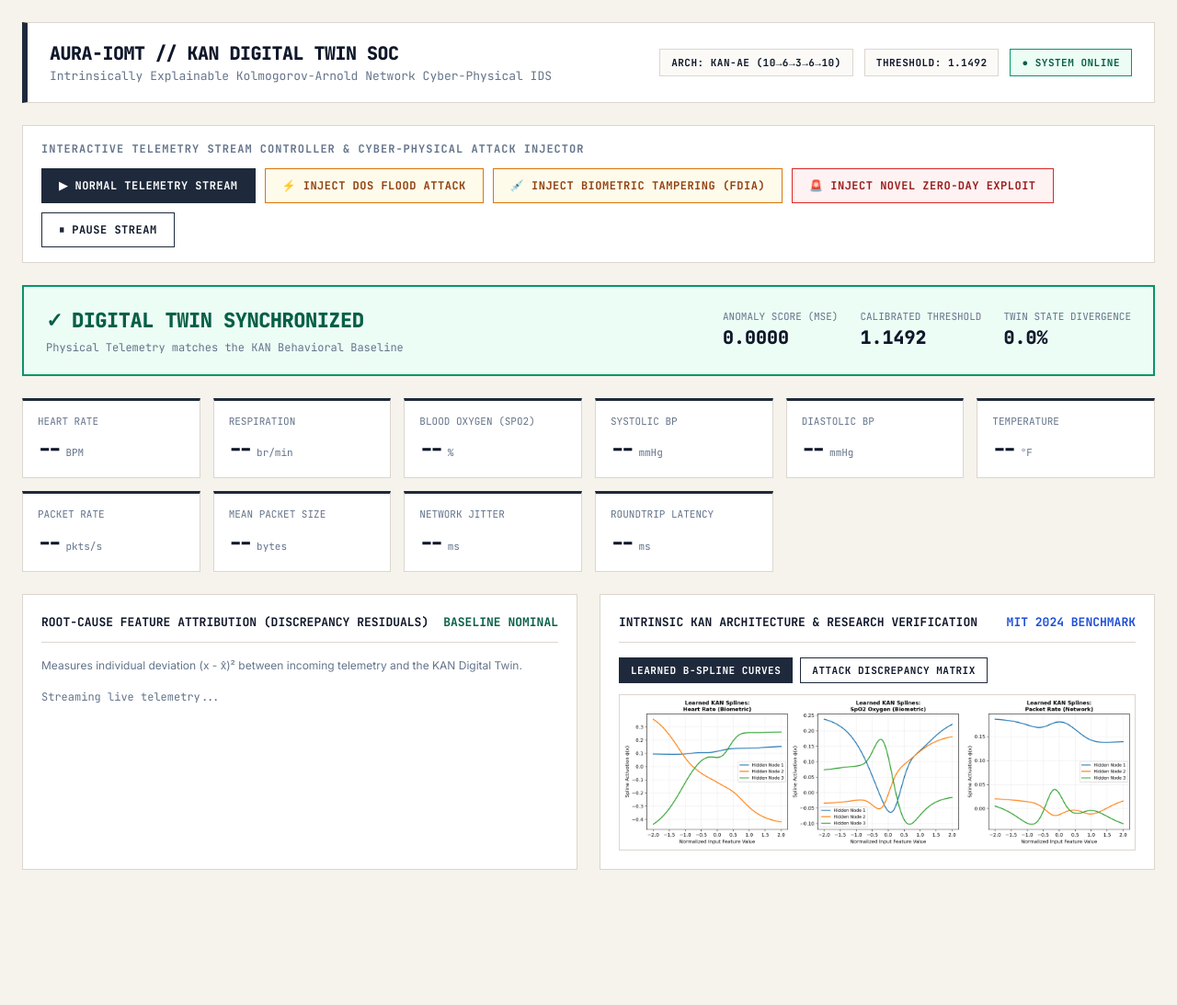
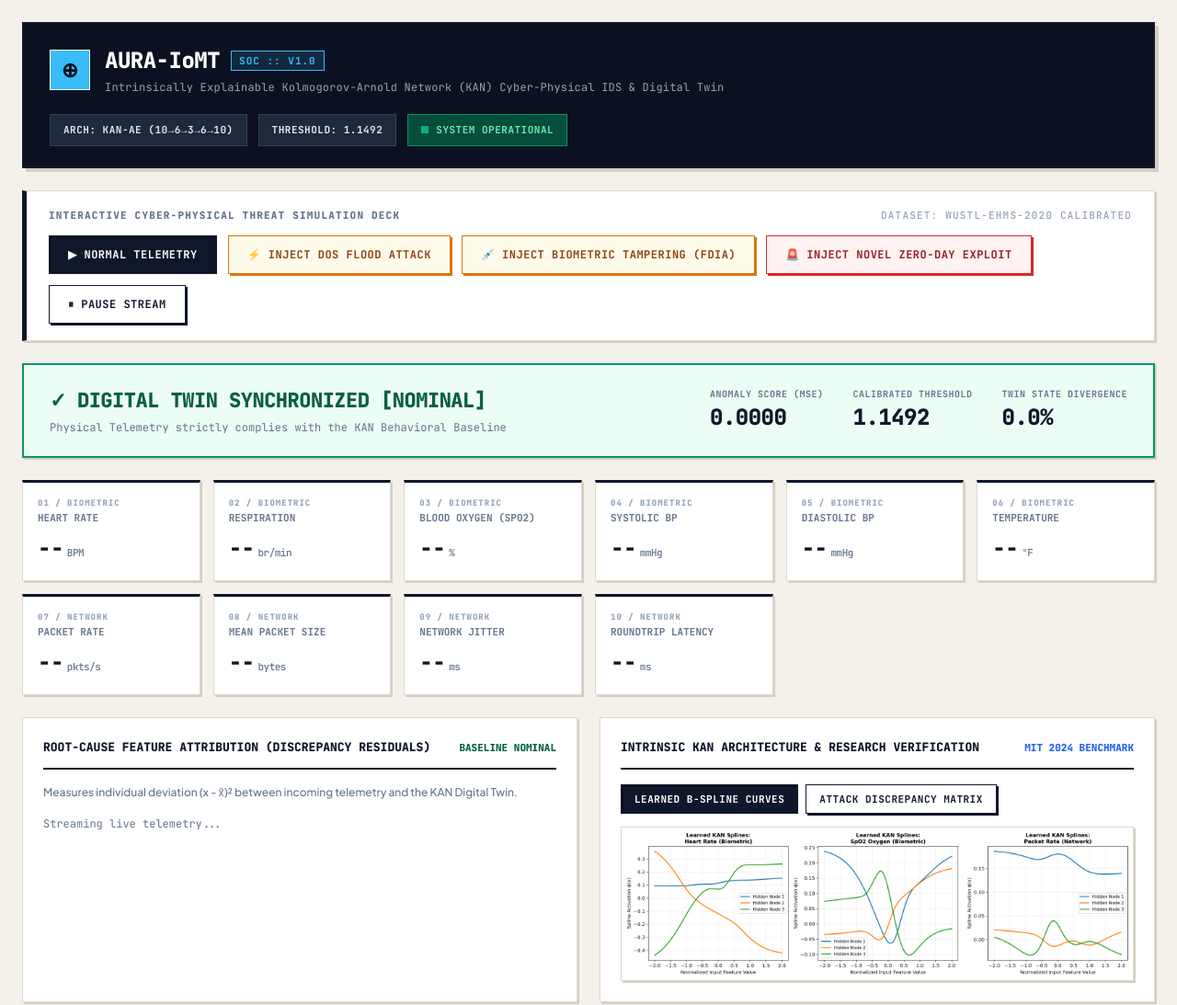
Before and after one commit to Rahularo123/kan-implemented-ids-digital-twin, a plain HTML site: page frontend/index.html in a window 1280 px wide. Shown: the whole page at 92% size. Before the commit the page ends 970 px from the top, so only its background shows below. Drawn offline with Linux system fonts and the light colour scheme; no server answers.

Commit message:
improved frontend

```diff
--- a/frontend/index.html
+++ b/frontend/index.html
@@ -3,32 +3,45 @@
 <head>
   <meta charset="UTF-8">
   <meta name="viewport" content="width=device-width, initial-scale=1.0">
-  <title>AURA-IoMT :: KAN Digital Twin SOC</title>
+  <title>AURA-IoMT // KAN Digital Twin SOC</title>
   <link rel="stylesheet" href="/frontend/style.css">
   <link rel="preconnect" href="https://fonts.googleapis.com">
   <link rel="preconnect" href="https://fonts.gstatic.com" crossorigin>
-  <link href="https://fonts.googleapis.com/css2?family=Inter:wght@400;600;700&family=JetBrains+Mono:wght@400;600;700;800&display=swap" rel="stylesheet">
 </head>
 <body>
 
-  <!-- HEADER -->
+  <!-- HIGH-CONTRAST COMMAND HEADER -->
   <header>
-    <div>
-      <div class="brand-title">AURA-IoMT // KAN Digital Twin SOC</div>
-      <div class="brand-subtitle">Intrinsically Explainable Kolmogorov-Arnold Network Cyber-Physical IDS</div>
+    <div class="brand-wrapper">
+      <div class="brand-icon-box">⊕</div>
+      <div>
+        <div class="brand-title">
+          <span>AURA-IoMT</span>
+          <span class="brand-badge">SOC :: V1.0</span>
+        </div>
+        <div class="brand-subtitle">
+          Intrinsically Explainable Kolmogorov-Arnold Network (KAN) Cyber-Physical IDS & Digital Twin
+        </div>
+      </div>
     </div>
     <div class="header-badges">
       <div class="badge" id="modelArchBadge">ARCH: KAN-AE (10→6→3→6→10)</div>
       <div class="badge" id="thresholdBadge">THRESHOLD: 1.1492</div>
-      <div class="badge badge-green" id="systemStatusBadge">● SYSTEM ONLINE</div>
+      <div class="badge badge-green" id="systemStatusBadge">
+        <span class="pulse-dot"></span>
+        <span>SYSTEM OPERATIONAL</span>
+      </div>
     </div>
   </header>
 
   <!-- ATTACK SIMULATION CONTROL DECK -->
   <div class="control-deck">
-    <div class="deck-title">Interactive Telemetry Stream Controller & Cyber-Physical Attack Injector</div>
+    <div class="deck-title">
+      <span>Interactive Cyber-Physical Threat Simulation Deck</span>
+      <span style="color: var(--text-light); font-weight: 500;">DATASET: WUSTL-EHMS-2020 CALIBRATED</span>
+    </div>
     <div class="button-group">
-      <button id="btnNormal" class="active" onclick="setScenario('Normal')">▶ Normal Telemetry Stream</button>
+      <button id="btnNormal" class="active" onclick="setScenario('Normal')">▶ Normal Telemetry</button>
       <button id="btnDos" class="btn-warn" onclick="setScenario('DoS_Flooding')">⚡ Inject DoS Flood Attack</button>
       <button id="btnInjection" class="btn-warn" onclick="setScenario('Data_Injection')">💉 Inject Biometric Tampering (FDIA)</button>
       <button id="btnZeroDay" class="btn-danger" onclick="setScenario('ZeroDay_Replay')">🚨 Inject Novel Zero-Day Exploit</button>
@@ -40,10 +53,10 @@
   <div class="twin-banner" id="twinBanner">
     <div>
       <div class="twin-status-text" id="twinStatusText">
-        <span>✓</span> DIGITAL TWIN SYNCHRONIZED
+        <span>✓</span> DIGITAL TWIN SYNCHRONIZED [NOMINAL]
       </div>
       <div style="font-family: var(--font-mono); font-size: 12px; color: var(--text-muted); margin-top: 4px;">
-        Physical Telemetry matches the KAN Behavioral Baseline
+        Physical Telemetry strictly complies with the KAN Behavioral Baseline
       </div>
     </div>
     <div class="twin-metrics">
@@ -65,42 +78,52 @@
   <!-- TELEMETRY SENSOR GRID -->
   <div class="telemetry-grid">
     <div class="telemetry-card" id="card_hr">
+      <div class="card-index">01 / BIOMETRIC</div>
       <div class="card-title">Heart Rate</div>
       <div class="card-value"><span id="val_hr">--</span><span class="card-unit">BPM</span></div>
     </div>
     <div class="telemetry-card" id="card_resp">
+      <div class="card-index">02 / BIOMETRIC</div>
       <div class="card-title">Respiration</div>
       <div class="card-value"><span id="val_resp">--</span><span class="card-unit">br/min</span></div>
     </div>
     <div class="telemetry-card" id="card_spo2">
+      <div class="card-index">03 / BIOMETRIC</div>
       <div class="card-title">Blood Oxygen (SpO2)</div>
       <div class="card-value"><span id="val_spo2">--</span><span class="card-unit">%</span></div>
     </div>
     <div class="telemetry-card" id="card_bpsys">
+      <div class="card-index">04 / BIOMETRIC</div>
       <div class="card-title">Systolic BP</div>
       <div class="card-value"><span id="val_bpsys">--</span><span class="card-unit">mmHg</span></div>
     </div>
     <div class="telemetry-card" id="card_bpdia">
+      <div class="card-index">05 / BIOMETRIC</div>
       <div class="card-title">Diastolic BP</div>
       <div class="card-value"><span id="val_bpdia">--</span><span class="card-unit">mmHg</span></div>
     </div>
     <div class="telemetry-card" id="card_temp">
+      <div class="card-index">06 / BIOMETRIC</div>
       <div class="card-title">Temperature</div>
       <div class="card-value"><span id="val_temp">--</span><span class="card-unit">°F</span></div>
     </div>
     <div class="telemetry-card" id="card_prate">
+      <div class="card-index">07 / NETWORK</div>
       <div class="card-title">Packet Rate</div>
       <div class="card-value"><span id="val_prate">--</span><span class="card-unit">pkts/s</span></div>
     </div>
     <div class="telemetry-card" id="card_psize">
+      <div class="card-index">08 / NETWORK</div>
       <div class="card-title">Mean Packet Size</div>
       <div class="card-value"><span id="val_psize">--</span><span class="card-unit">bytes</span></div>
     </div>
     <div class="telemetry-card" id="card_jitter">
+      <div class="card-index">09 / NETWORK</div>
       <div class="card-title">Network Jitter</div>
       <div class="card-value"><span id="val_jitter">--</span><span class="card-unit">ms</span></div>
     </div>
     <div class="telemetry-card" id="card_latency">
+      <div class="card-index">10 / NETWORK</div>
       <div class="card-title">Roundtrip Latency</div>
       <div class="card-value"><span id="val_latency">--</span><span class="card-unit">ms</span></div>
     </div>
@@ -113,13 +136,12 @@
     <div class="panel">
       <div class="panel-header">
         <span>Root-Cause Feature Attribution (Discrepancy Residuals)</span>
-        <span id="xaiStatusPill" style="color: var(--status-safe-text);">BASELINE NOMINAL</span>
+        <span id="xaiStatusPill" style="color: var(--status-safe-text); font-size: 11px;">BASELINE NOMINAL</span>
       </div>
       <div style="font-size: 12px; color: var(--text-muted); margin-bottom: 16px;">
         Measures individual deviation (x - x̂)² between incoming telemetry and the KAN Digital Twin.
       </div>
       <div id="causeList">
-        <!-- Injected via JavaScript -->
         <div style="font-family: var(--font-mono); font-size: 12px; color: var(--text-muted);">
           Streaming live telemetry...
         </div>
@@ -130,7 +152,7 @@
     <div class="panel">
       <div class="panel-header">
         <span>Intrinsic KAN Architecture & Research Verification</span>
-        <span style="color: var(--accent-blue);">MIT 2024 BENCHMARK</span>
+        <span style="color: #2563eb; font-size: 11px;">MIT 2024 BENCHMARK</span>
       </div>
       <div class="tab-group">
         <button class="tab-btn active" id="tabSplines" onclick="switchVisualTab('splines')">Learned B-Spline Curves</button>
--- a/frontend/style.css
+++ b/frontend/style.css
@@ -1,22 +1,30 @@
 /*
   frontend/style.css
-  Industrial / Clinical Medical SOC Dashboard
-  Light Theme (Warm Cream / Off-White, Architectural Slate)
-  Strict Sharp-Edge Aesthetic (0px border-radius)
+  High-Impact Clinical SOC Dashboard
+  Theme: Warm Architectural Cream & Bone White with Obsidian Command Bar
+  Strict Sharp-Edge Aesthetic (0px border-radius everywhere)
 */
 
+@import url('https://fonts.googleapis.com/css2?family=JetBrains+Mono:wght@400;500;700;800&family=Plus+Jakarta+Sans:wght@500;600;700;800&display=swap');
+
 :root {
-  --bg-main: #f5f3ec;
+  --bg-page: #f4f1ea;
   --bg-card: #ffffff;
-  --bg-card-subtle: #fbfaf7;
-  --border-main: #dcd6cd;
-  --border-dark: #1e293b;
+  --bg-surface: #faf8f5;
+
+  --border-subtle: #ded8ce;
+  --border-strong: #0f172a;
+  --shadow-sharp: 4px 4px 0px #d5cfc3;
+  --shadow-sharp-sm: 2px 2px 0px #d5cfc3;
+
+  --header-bg: #0b1120;
+  --header-text: #f8fafc;
+  --header-muted: #94a3b8;
+  --header-accent: #38bdf8;
+
   --text-main: #0f172a;
   --text-muted: #64748b;
-  --text-dim: #94a3b8;
-
-  --accent-blue: #1d4ed8;
-  --accent-cyan: #0284c7;
+  --text-light: #94a3b8;
 
   --status-safe-bg: #ecfdf5;
   --status-safe-border: #059669;
@@ -30,7 +38,7 @@
   --status-warn-border: #d97706;
   --status-warn-text: #92400e;
 
-  --font-sans: 'Inter', -apple-system, BlinkMacSystemFont, "Segoe UI", Roboto, sans-serif;
+  --font-sans: 'Plus Jakarta Sans', -apple-system, BlinkMacSystemFont, "Segoe UI", Roboto, sans-serif;
   --font-mono: 'JetBrains Mono', 'Courier New', Courier, monospace;
 }
 
@@ -42,7 +50,7 @@
 }
 
 body {
-  background-color: var(--bg-main);
+  background-color: var(--bg-page);
   color: var(--text-main);
   font-family: var(--font-sans);
   line-height: 1.5;
@@ -51,57 +59,113 @@ body {
 }
 
 /* -------------------------------------------------------------
-   Header
+   COMMAND HEADER (High-Contrast Obsidian & Cyan)
+   Instantly distinguishable and authoritative
 ------------------------------------------------------------- */
 header {
-  background: var(--bg-card);
-  border: 1px solid var(--border-main);
-  border-left: 6px solid var(--border-dark);
-  padding: 18px 24px;
+  background: var(--header-bg);
+  color: var(--header-text);
+  border: 2px solid var(--border-strong);
+  box-shadow: var(--shadow-sharp);
+  padding: 22px 28px;
   margin-bottom: 24px;
   display: flex;
   justify-content: space-between;
   align-items: center;
   flex-wrap: wrap;
+  gap: 20px;
+  position: relative;
+}
+
+.brand-wrapper {
+  display: flex;
+  align-items: center;
   gap: 16px;
+}
+
+.brand-icon-box {
+  width: 44px;
+  height: 44px;
+  background: var(--header-accent);
+  color: var(--header-bg);
+  display: flex;
+  align-items: center;
+  justify-content: center;
+  font-family: var(--font-mono);
+  font-size: 22px;
+  font-weight: 900;
+  border: 1px solid #ffffff;
 }
 
 .brand-title {
   font-family: var(--font-mono);
-  font-size: 20px;
+  font-size: 24px;
   font-weight: 800;
   letter-spacing: -0.5px;
-  color: var(--text-main);
-  text-transform: uppercase;
+  color: #ffffff;
+  display: flex;
+  align-items: center;
+  gap: 12px;
+}
+
+.brand-badge {
+  font-size: 11px;
+  font-weight: 700;
+  background: rgba(56, 189, 248, 0.15);
+  color: var(--header-accent);
+  border: 1px solid var(--header-accent);
+  padding: 2px 8px;
+  letter-spacing: 1px;
 }
 
 .brand-subtitle {
-  font-size: 13px;
-  color: var(--text-muted);
   font-family: var(--font-mono);
+  font-size: 12px;
+  color: var(--header-muted);
+  margin-top: 2px;
+  letter-spacing: 0.2px;
 }
 
 .header-badges {
   display: flex;
   gap: 12px;
   align-items: center;
+  flex-wrap: wrap;
 }
 
 .badge {
   font-family: var(--font-mono);
   font-size: 11px;
   font-weight: 700;
-  padding: 6px 12px;
+  padding: 8px 14px;
   text-transform: uppercase;
   letter-spacing: 0.5px;
-  border: 1px solid var(--border-main);
-  background: var(--bg-card-subtle);
+  border: 1px solid #334155;
+  background: #1e293b;
+  color: #e2e8f0;
 }
 
 .badge-green {
-  background: var(--status-safe-bg);
-  color: var(--status-safe-text);
-  border-color: var(--status-safe-border);
+  background: #064e3b;
+  color: #6ee7b7;
+  border-color: #059669;
+  display: flex;
+  align-items: center;
+  gap: 8px;
+}
+
+.pulse-dot {
+  width: 8px;
+  height: 8px;
+  background: #10b981;
+  display: inline-block;
+  animation: pulse 1.8s infinite;
+}
+
+@keyframes pulse {
+  0% { opacity: 1; transform: scale(1); }
+  50% { opacity: 0.3; transform: scale(0.85); }
+  100% { opacity: 1; transform: scale(1); }
 }
 
 /* -------------------------------------------------------------
@@ -109,24 +173,28 @@ header {
 ------------------------------------------------------------- */
 .control-deck {
   background: var(--bg-card);
-  border: 1px solid var(--border-main);
-  padding: 16px 20px;
+  border: 1px solid var(--border-subtle);
+  border-left: 5px solid var(--border-strong);
+  box-shadow: var(--shadow-sharp-sm);
+  padding: 18px 24px;
   margin-bottom: 24px;
 }
 
 .deck-title {
   font-family: var(--font-mono);
-  font-size: 12px;
-  font-weight: 700;
+  font-size: 11px;
+  font-weight: 800;
   color: var(--text-muted);
   text-transform: uppercase;
-  margin-bottom: 12px;
-  letter-spacing: 1px;
+  margin-bottom: 14px;
+  letter-spacing: 1.2px;
+  display: flex;
+  justify-content: space-between;
 }
 
 .button-group {
   display: flex;
-  gap: 10px;
+  gap: 12px;
   flex-wrap: wrap;
 }
 
@@ -134,67 +202,87 @@ button {
   font-family: var(--font-mono);
   font-size: 12px;
   font-weight: 700;
-  padding: 10px 18px;
+  padding: 12px 20px;
   cursor: pointer;
   text-transform: uppercase;
   letter-spacing: 0.5px;
-  border: 1px solid var(--border-dark);
+  border: 1.5px solid var(--border-strong);
   background: var(--bg-card);
   color: var(--text-main);
-  transition: all 0.15s ease;
+  box-shadow: 2px 2px 0px var(--border-strong);
+  transition: all 0.1s ease;
 }
 
 button:hover {
-  background: var(--border-dark);
+  background: var(--border-strong);
   color: #ffffff;
+  transform: translate(-1px, -1px);
+  box-shadow: 3px 3px 0px #000000;
+}
+
+button:active {
+  transform: translate(1px, 1px);
+  box-shadow: 1px 1px 0px #000000;
 }
 
 button.active {
-  background: var(--border-dark);
+  background: var(--border-strong);
   color: #ffffff;
+  box-shadow: inset 1px 1px 2px rgba(0,0,0,0.5);
 }
 
 button.btn-danger {
   border-color: var(--status-danger-border);
   color: var(--status-danger-text);
   background: var(--status-danger-bg);
+  box-shadow: 2px 2px 0px var(--status-danger-border);
 }
 
 button.btn-danger:hover, button.btn-danger.active {
   background: var(--status-danger-border);
   color: #ffffff;
+  box-shadow: 3px 3px 0px #7f1d1d;
 }
 
 button.btn-warn {
   border-color: var(--status-warn-border);
   color: var(--status-warn-text);
   background: var(--status-warn-bg);
+  box-shadow: 2px 2px 0px var(--status-warn-border);
 }
 
 button.btn-warn:hover, button.btn-warn.active {
   background: var(--status-warn-border);
   color: #ffffff;
+  box-shadow: 3px 3px 0px #78350f;
 }
 
 /* -------------------------------------------------------------
-   Twin Status Hero Banner
+   Digital Twin Status Hero Banner
 ------------------------------------------------------------- */
 .twin-banner {
   border: 2px solid var(--status-safe-border);
   background: var(--status-safe-bg);
-  padding: 20px 24px;
+  box-shadow: var(--shadow-sharp-sm);
+  padding: 22px 28px;
   margin-bottom: 24px;
   display: flex;
   justify-content: space-between;
   align-items: center;
   flex-wrap: wrap;
-  gap: 16px;
-  transition: all 0.2s ease;
+  gap: 20px;
+  transition: background 0.2s ease, border-color 0.2s ease;
 }
 
 .twin-banner.breach {
   border-color: var(--status-danger-border);
   background: var(--status-danger-bg);
+  animation: breach-pulse 2s infinite alternate;
+}
+
+@keyframes breach-pulse {
+  0% { border-color: var(--status-danger-border); }
+  100% { border-color: #000000; }
 }
 
 .twin-status-text {
@@ -205,7 +293,7 @@ button.btn-warn:hover, button.btn-warn.active {
   color: var(--status-safe-text);
   display: flex;
   align-items: center;
-  gap: 10px;
+  gap: 12px;
 }
 
 .twin-banner.breach .twin-status-text {
@@ -214,7 +302,7 @@ button.btn-warn:hover, button.btn-warn.active {
 
 .twin-metrics {
   display: flex;
-  gap: 24px;
+  gap: 32px;
   font-family: var(--font-mono);
 }
 
@@ -224,19 +312,22 @@ button.btn-warn:hover, button.btn-warn.active {
 }
 
 .metric-label {
-  font-size: 11px;
+  font-size: 10px;
   color: var(--text-muted);
   text-transform: uppercase;
+  font-weight: 700;
+  letter-spacing: 0.5px;
 }
 
 .metric-value {
-  font-size: 20px;
+  font-size: 24px;
   font-weight: 800;
   color: var(--text-main);
+  letter-spacing: -0.5px;
 }
 
 /* -------------------------------------------------------------
-   Telemetry Grid
+   Telemetry Grid (Clean Architectural Cards)
 ------------------------------------------------------------- */
 .telemetry-grid {
   display: grid;
@@ -247,40 +338,58 @@ button.btn-warn:hover, button.btn-warn.active {
 
 .telemetry-card {
   background: var(--bg-card);
-  border: 1px solid var(--border-main);
-  padding: 14px 16px;
-  border-top: 3px solid var(--border-dark);
+  border: 1px solid var(--border-subtle);
+  border-top: 3px solid var(--border-strong);
+  box-shadow: var(--shadow-sharp-sm);
+  padding: 16px;
+  transition: all 0.15s ease;
+}
+
+.telemetry-card:hover {
+  transform: translateY(-2px);
+  box-shadow: var(--shadow-sharp);
 }
 
 .telemetry-card.danger {
   border-top-color: var(--status-danger-border);
-  background: #fffafa;
+  border-left: 2px solid var(--status-danger-border);
+  background: #fff8f8;
+}
+
+.card-index {
+  font-family: var(--font-mono);
+  font-size: 9px;
+  font-weight: 800;
+  color: var(--text-light);
+  letter-spacing: 1px;
 }
 
 .card-title {
   font-family: var(--font-mono);
   font-size: 11px;
+  font-weight: 700;
   color: var(--text-muted);
   text-transform: uppercase;
-  margin-bottom: 6px;
+  margin-bottom: 8px;
 }
 
 .card-value {
   font-family: var(--font-mono);
-  font-size: 22px;
+  font-size: 24px;
   font-weight: 800;
   color: var(--text-main);
+  letter-spacing: -0.5px;
 }
 
 .card-unit {
   font-size: 11px;
   color: var(--text-muted);
-  font-weight: 400;
+  font-weight: 500;
   margin-left: 4px;
 }
 
 /* -------------------------------------------------------------
-   Bottom Split Panels (XAI + Visualizer)
+   Bottom Split Panels (XAI & Architecture Inspector)
 ------------------------------------------------------------- */
 .split-deck {
   display: grid;
@@ -296,21 +405,23 @@ button.btn-warn:hover, button.btn-warn.active {
 
 .panel {
   background: var(--bg-card);
-  border: 1px solid var(--border-main);
-  padding: 20px;
+  border: 1px solid var(--border-subtle);
+  box-shadow: var(--shadow-sharp-sm);
+  padding: 22px;
 }
 
 .panel-header {
   font-family: var(--font-mono);
   font-size: 13px;
-  font-weight: 700;
+  font-weight: 800;
   text-transform: uppercase;
   color: var(--text-main);
-  border-bottom: 1px solid var(--border-main);
+  border-bottom: 2px solid var(--border-strong);
   padding-bottom: 12px;
   margin-bottom: 16px;
   display: flex;
   justify-content: space-between;
+  align-items: center;
 }
 
 /* Root Cause Bars */
@@ -323,20 +434,21 @@ button.btn-warn:hover, button.btn-warn.active {
   justify-content: space-between;
   font-family: var(--font-mono);
   font-size: 11px;
-  margin-bottom: 4px;
+  margin-bottom: 5px;
 }
 
 .bar-container {
   height: 10px;
-  background: #e2ddd5;
+  background: #e5e0d7;
   width: 100%;
+  border: 1px solid var(--border-subtle);
 }
 
 .bar-fill {
   height: 100%;
-  background: var(--accent-blue);
+  background: #2563eb;
   width: 0%;
-  transition: width 0.3s ease;
+  transition: width 0.3s cubic-bezier(0.4, 0, 0.2, 1);
 }
 
 .bar-fill.danger {
@@ -347,17 +459,18 @@ button.btn-warn:hover, button.btn-warn.active {
 .tab-group {
   display: flex;
   gap: 8px;
-  margin-bottom: 12px;
+  margin-bottom: 14px;
 }
 
 .tab-btn {
   font-size: 11px;
-  padding: 6px 12px;
+  padding: 8px 14px;
 }
 
 .tab-image {
   width: 100%;
-  border: 1px solid var(--border-main);
+  border: 1px solid var(--border-subtle);
   background: #ffffff;
   display: block;
+  box-shadow: var(--shadow-sharp-sm);
 }
```
